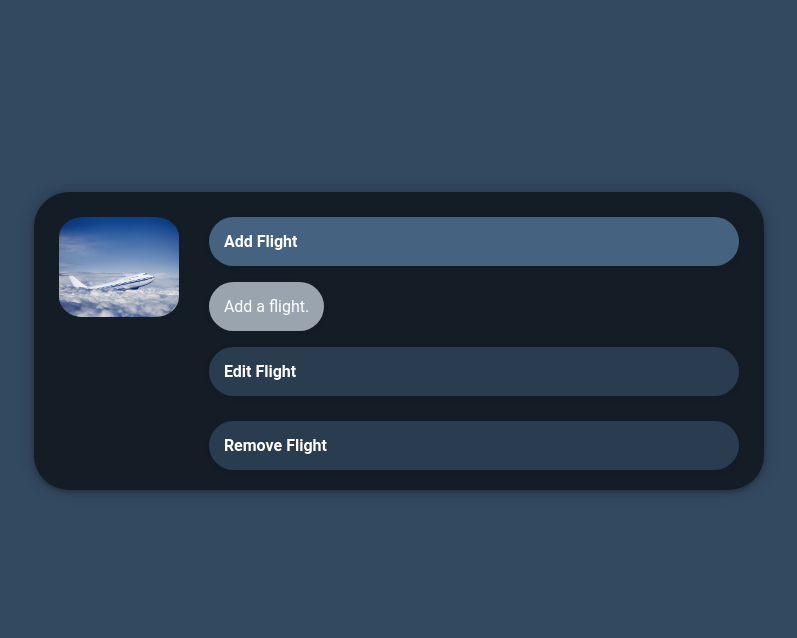
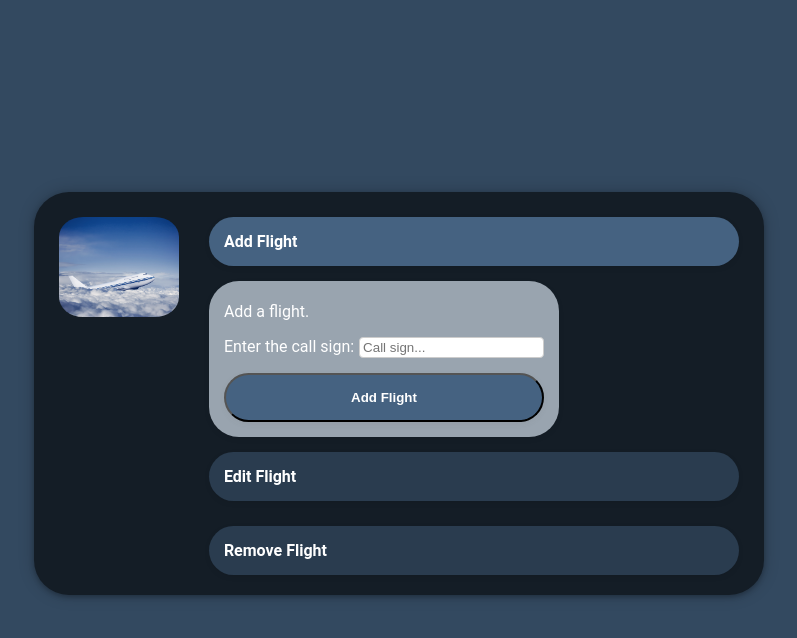
Before and after one commit to mandjevant/flightTracker, a Flask app: page /input in a window 1280 px wide, after a click on "Add Flight". Shown: the top 638 px of the page, without its empty margins (241-1038 px from the left). Run offline with Flask 2, Linux system fonts and the light colour scheme; parts of the project's set-up code (start-up, migrations or seed data) failed here and were passed over.

Commit message:
Form css

```diff
--- a/server.py
+++ b/server.py
@@ -1,4 +1,4 @@
-from flask import Flask, jsonify, redirect, render_template, session, url_for
+from flask import Flask, jsonify, request, render_template
 from opensky_api import OpenSkyApi, StateVector
 import configparser
 import json
@@ -82,5 +82,23 @@ def input_form():
     return render_template("input.html")
 
 
+@app.route('/input', methods=['POST'])
+def add_flight():
+    add = request.form['add_flight']
+    edit = request.form['edit_flight']
+    remove = request.form['remove_flight']
+
+    if add:
+        print(f"Adding flight: {add}")
+
+    if edit:
+        print(f"Editing flight: {edit}")
+
+    if remove:
+        print(f"Removing flight: {remove}")
+
+    return "Success!"
+
+
 if __name__ == '__main__':
     app.run(debug=True)
--- a/static/css/input.css
+++ b/static/css/input.css
@@ -42,18 +42,48 @@ details > summary {
     cursor: pointer;
 }
 
-details > p {
+details > .dropped {
     display: flex;
+    flex-direction: column;
     background-color: #99a4af;
     padding: 15px;
-    /*margin: 15px 15px 10px 15px;*/
-    margin-right: 15px;
-    margin-left: 15px;
+    margin: 15px 15px 10px 15px;
     box-shadow: 0 2px 8px -4px rgba(0, 0, 0, 0.21);
-    border-radius: 40px;
+    border-radius: 30px;
     border: none;
     width: fit-content;
     height: fit-content;
+}
+
+details > .dropped input[type=submit] {
+    display: flex;
+    background-color: #456281;
+    color: white;
+    padding: 15px;
+    box-shadow: 0 2px 8px -4px rgba(90, 90, 90, 0.21);
+    border-radius: 40px;
+    width: 100%;
+    font-weight: bold;
+    text-transform: capitalize;
+    margin-right: 15px;
+    margin-top: 15px;
+}
+
+details > .dropped p {
+    margin-top: 6px;
+}
+
+details > .dropped input[type=text] {
+    padding: 2px 3px;
+    display: inline-block;
+    border: 1px solid #ccc;
+    border-radius: 4px;
+    box-sizing: border-box;
+    margin-left: 5px;
+}
+
+details > .dropped label {
+    display: flex;
 }
 
 details > summary:hover {
--- a/templates/input.html
+++ b/templates/input.html
@@ -20,15 +20,42 @@
         <div class="drop">
             <details>
                 <summary>Add Flight</summary>
-                <p>Add a flight.</p>
+                <div class="dropped">
+                    <p>Add a flight.</p>
+                    <form method="POST">
+                        <label>
+                            Enter the call sign:
+                            <input type="text" id="add_flight" name="add_flight" placeholder="Call sign...">
+                        </label>
+                        <input type="submit" value="Add flight">
+                    </form>
+                </div>
             </details>
             <details>
                 <summary>Edit Flight</summary>
-                <p>Edit a flight.</p>
+                <div class="dropped">
+                    <p>Edit a flight.</p>
+                    <form method="POST">
+                        <label>
+                            Enter the call sign:
+                            <input type="text" id="edit_flight" name="edit_flight" placeholder="Call sign...">
+                        </label>
+                        <input type="submit" value="Edit flight">
+                    </form>
+                </div>
             </details>
             <details>
                 <summary>Remove Flight</summary>
-                <p>Remove a flight.</p>
+                <div class="dropped">
+                    <p>Remove a flight.</p>
+                    <form method="POST">
+                        <label>
+                            Enter the call sign:
+                            <input type="text" id="remove_flight" name="remove_flight" placeholder="Call sign...">
+                        </label>
+                        <input type="submit" value="Remove flight">
+                    </form>
+                </div>
             </details>
         </div>
     </div>
```
